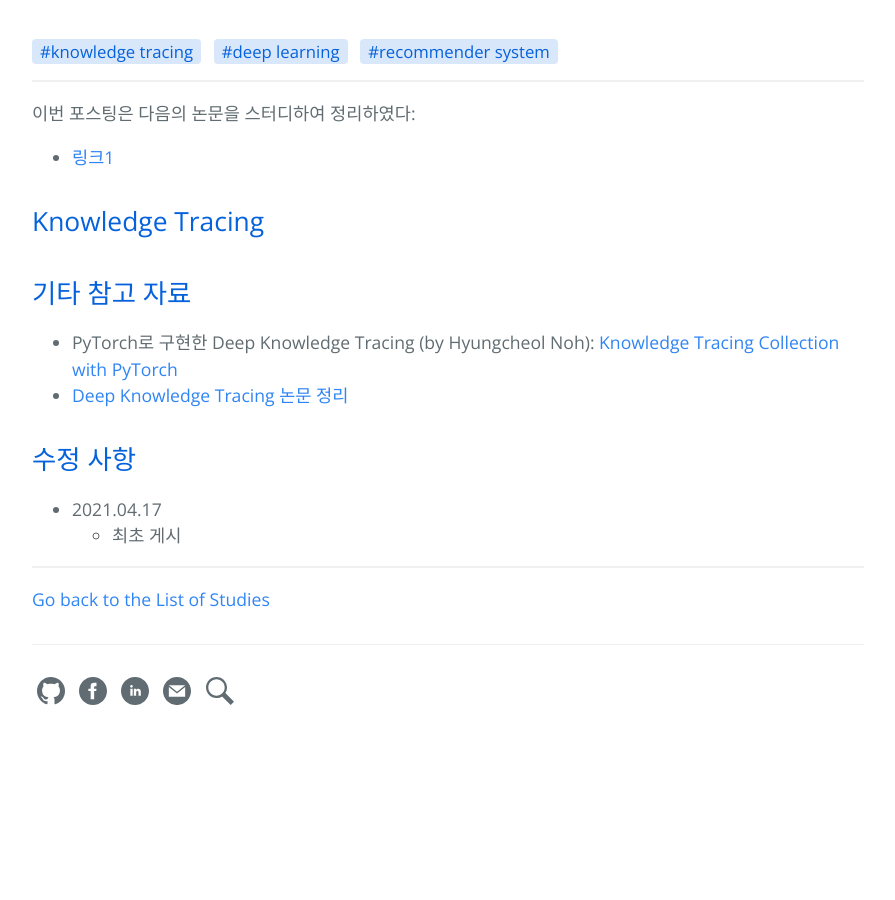
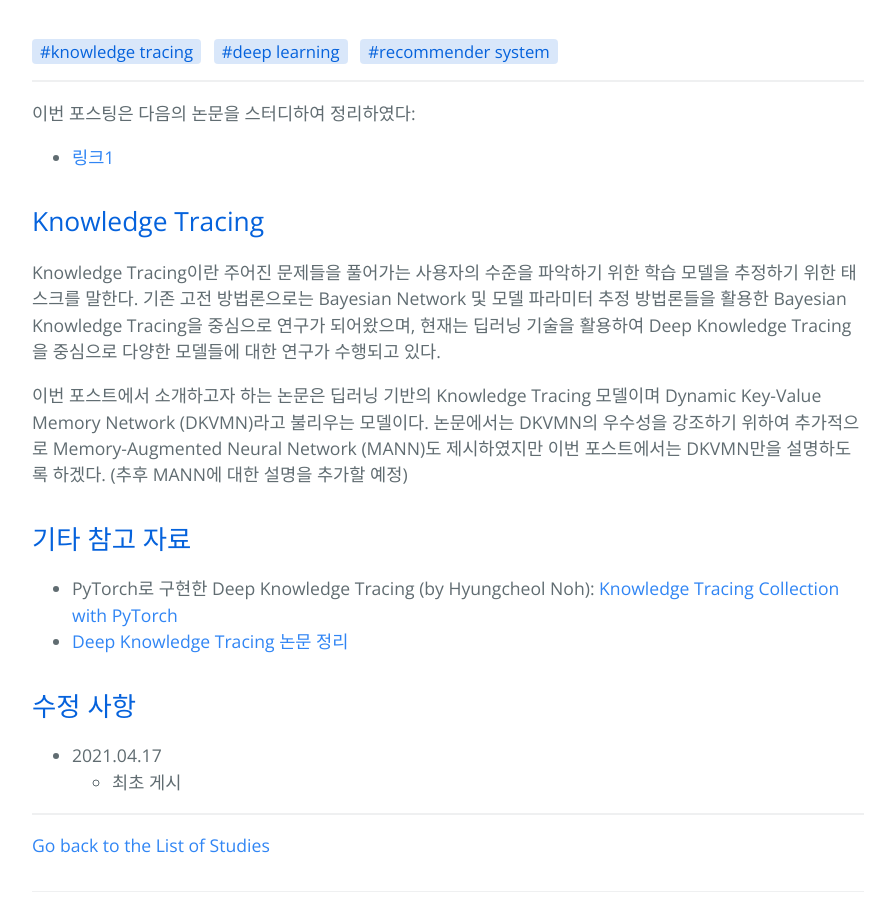
Before and after one commit to hcnoh/hcnoh.github.io, a Jekyll site: the page built from _posts/2021-04-17-dkvmn.md, in a window 1280 px wide and 900 px high, scrolled down 563 px. Shown: the whole window, without its empty margins (192-1087 px from the left). Built offline with Jekyll 4.4.1, drawn with Linux system fonts in a browser that asks for light colours; comment, search, counter and statistics services are not loaded; before the commit the page ends 1322 px from its top, so only the background shows below that.

Commit message:
modified a post

```diff
--- a/_posts/2021-04-17-dkvmn.md
+++ b/_posts/2021-04-17-dkvmn.md
@@ -12,14 +12,16 @@ tags:
 - recommender system
 image: /thumbnail-mobile.png
 author: "Hyungcheol Noh"
-permalink: /2021-04-17-deep-dkvmn
+permalink: /2021-04-17-dkvmn
 ---
 
 이번 포스팅은 다음의 논문을 스터디하여 정리하였다:
 - [링크1](https://arxiv.org/pdf/1611.08108.pdf)
 
 ## Knowledge Tracing
+Knowledge Tracing이란 주어진 문제들을 풀어가는 사용자의 수준을 파악하기 위한 학습 모델을 추정하기 위한 태스크를 말한다. 기존 고전 방법론으로는 Bayesian Network 및 모델 파라미터 추정 방법론들을 활용한 Bayesian Knowledge Tracing을 중심으로 연구가 되어왔으며, 현재는 딥러닝 기술을 활용하여 Deep Knowledge Tracing을 중심으로 다양한 모델들에 대한 연구가 수행되고 있다.
 
+이번 포스트에서 소개하고자 하는 논문은 딥러닝 기반의 Knowledge Tracing 모델이며 Dynamic Key-Value Memory Network (DKVMN)라고 불리우는 모델이다. 논문에서는 DKVMN의 우수성을 강조하기 위하여 추가적으로 Memory-Augmented Neural Network (MANN)도 제시하였지만 이번 포스트에서는 DKVMN만을 설명하도록 하겠다. (추후 MANN에 대한 설명을 추가할 예정)
 
 ## 기타 참고 자료
 - PyTorch로 구현한 Deep Knowledge Tracing (by Hyungcheol Noh): [Knowledge Tracing Collection with PyTorch](https://github.com/hcnoh/knowledge-tracing-collection-pytorch)
```
Also changed, not shown: _posts/2019-06-14-deep-knowledge-tracing.md (+1 -1 lines).
